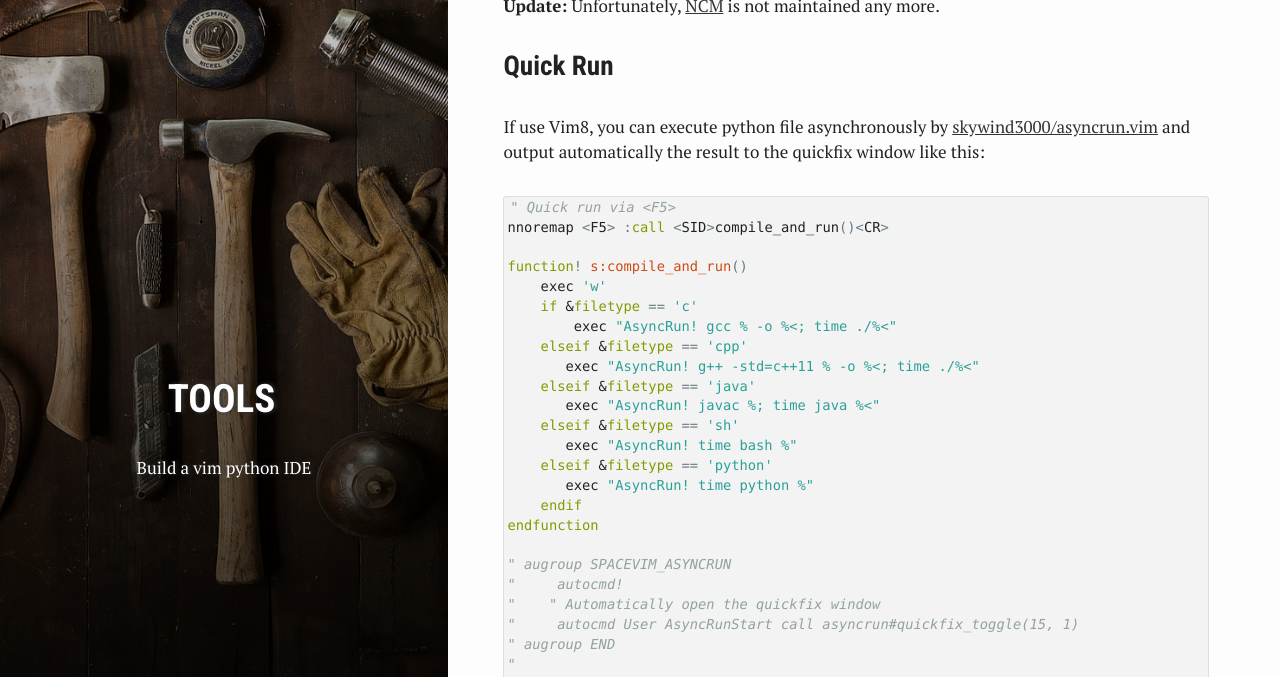
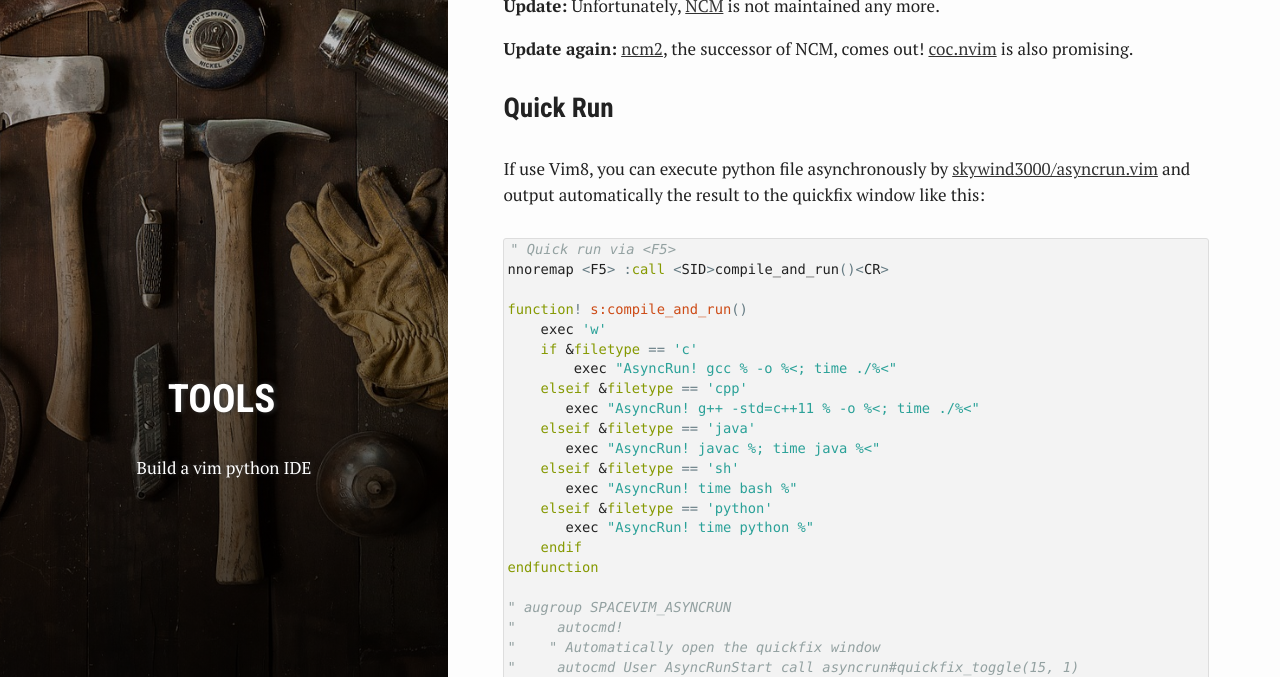
Before and after one commit to liuchengxu/liuchengxu.github.io, a Jekyll site: the page built from _posts/2017-02-01-use-vim-as-a-python-ide.md, in a window 1280 px wide and 900 px high, scrolled down 3771 px, cut to the strip 223-900 px from the top of the window. Built offline with Jekyll 4.4.1, drawn with Linux system fonts in a browser that asks for light colours.

Commit message:
Update use-vim-as-python-ide.md

```diff
--- a/_posts/2017-02-01-use-vim-as-a-python-ide.md
+++ b/_posts/2017-02-01-use-vim-as-a-python-ide.md
@@ -91,6 +91,8 @@ What's more, I know many people use [Shougo/deoplete.nvim](https://github.com/Sh
 
 **Update:** Unfortunately, [NCM](https://github.com/roxma/nvim-completion-manager/issues/12#issuecomment-382334422) is not maintained any more.
 
+**Update again:** [ncm2](https://github.com/ncm2/ncm2), the successor of NCM, comes out! [coc.nvim](https://github.com/neoclide/coc.nvim) is also promising.
+
 ### Quick Run
 
 If use Vim8, you can execute python file asynchronously by [skywind3000/asyncrun.vim](https://github.com/skywind3000/asyncrun.vim) and output automatically the result to the quickfix window like this:
```
